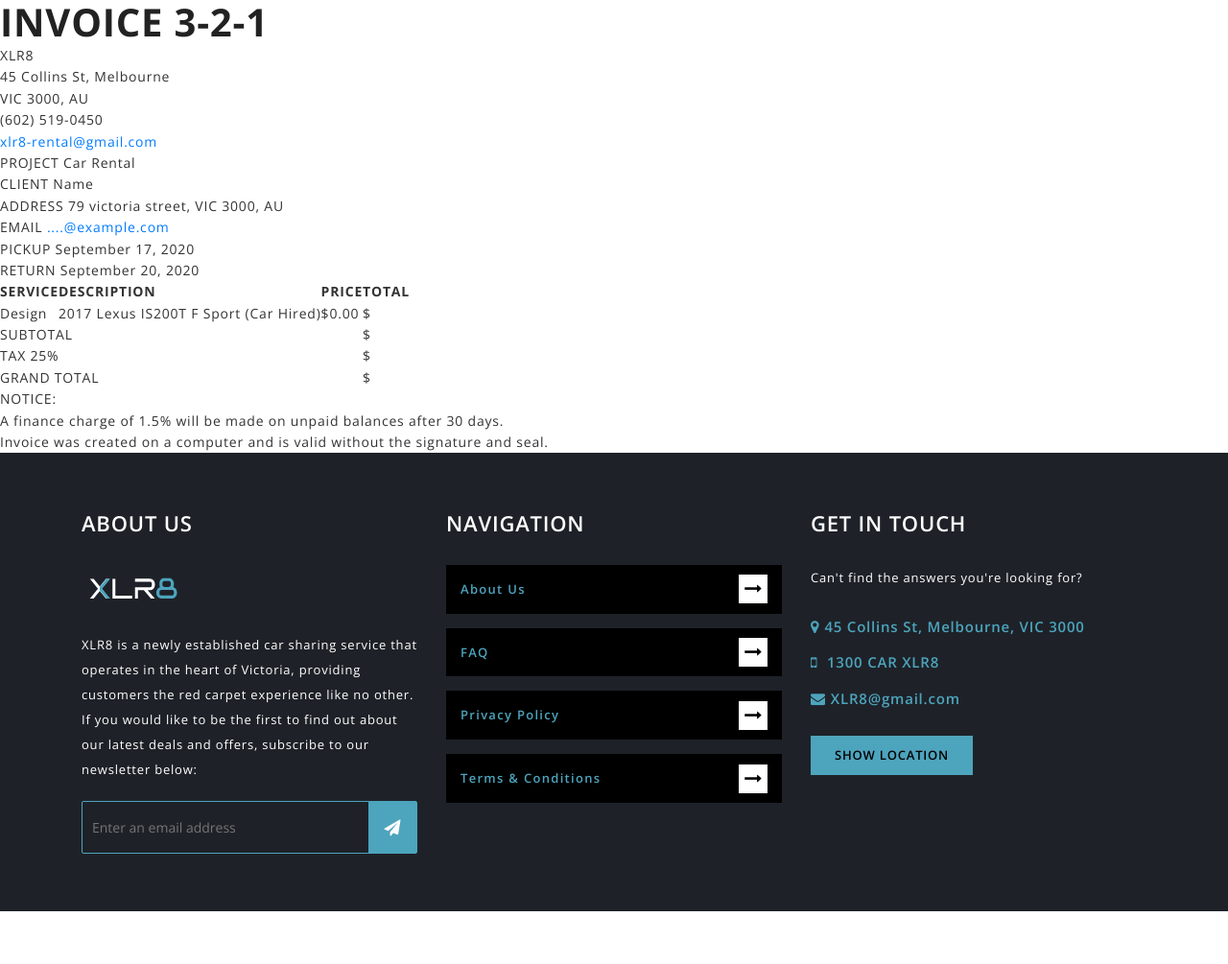
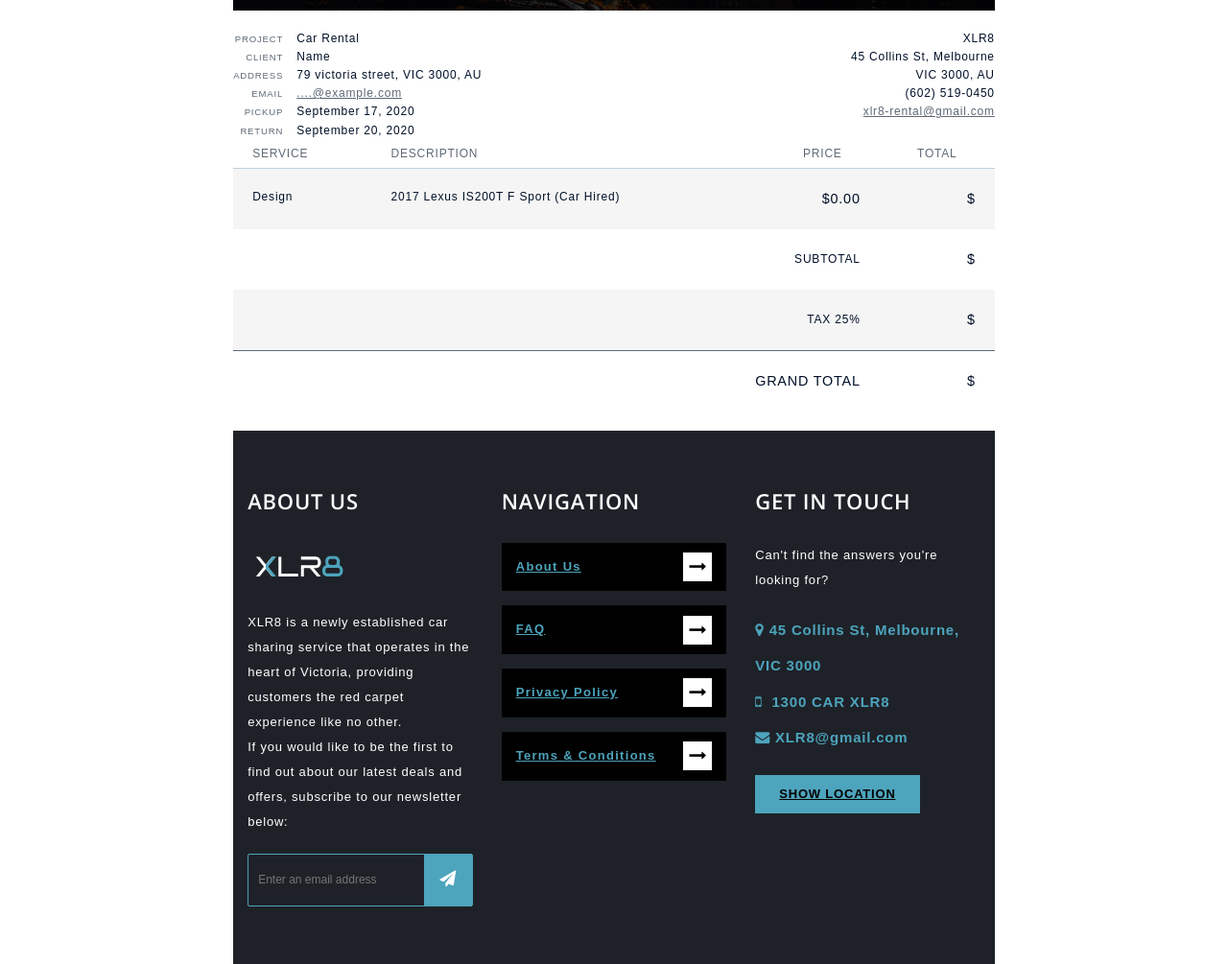
Before and after one commit to Shehan-Wences/XLR8, a CodeIgniter app: page /XLR8/index.php/welcome/invoice in a window 1280 px wide. Shown: the part 301-1306 px from the top of the page at 96% size. Before the commit the page ends 1251 px from the top, so only its background shows below. Run offline with CodeIgniter, Linux system fonts and the light colour scheme; some libraries are stand-ins or nearby versions.

Commit message:
invoice page

```diff
--- a/application/config/config.php
+++ b/application/config/config.php
@@ -24,7 +24,7 @@ defined('BASEPATH') OR exit('No direct script access allowed');
 |
 */
 $config['base_url'] = 'https://xlr8-rental.herokuapp.com/';
-//$config['base_url'] = 'http://localhost/ProgrammingProject/';
+//$config['base_url'] = 'http://localhost/XLR8/';
 
 /*
 |--------------------------------------------------------------------------
--- a/application/views/carshare_invoice.php
+++ b/application/views/carshare_invoice.php
@@ -6,6 +6,21 @@ $this->load->view('inc/header', $data);
 ?>
 
  <!DOCTYPE html>
+ <section id="page-title-area" class="section-padding overlay">
+        <div class="container">
+            <div class="row">
+                <!-- Page Title Start -->
+                <div class="col-lg-12">
+                    <div class="section-title  text-center">
+                        <h2>Invoice</h2>
+                        <span class="title-line"><i class="fa fa-car"></i></span>
+                    </div>
+                </div>
+                <!-- Page Title End -->
+            </div>
+        </div>
+    </section>
+    <br>
 <html lang="en">
   <head>
     <meta charset="utf-8">
@@ -13,11 +28,8 @@ $this->load->view('inc/header', $data);
     <link rel="stylesheet" href="style.css" media="all" />
   </head>
   <body>
-    <header class="clearfix">
-      <div id="logo">
-        <img src="logo.png">
-      </div>
-      <h1>INVOICE 3-2-1</h1>
+
+
       <div id="company" class="clearfix">
         <div>XLR8</div>
         <div>45 Collins St, Melbourne<br />  VIC 3000, AU</div>
@@ -65,14 +77,7 @@ $this->load->view('inc/header', $data);
           </tr>
         </tbody>
       </table>
-      <div id="notices">
-        <div>NOTICE:</div>
-        <div class="notice">A finance charge of 1.5% will be made on unpaid balances after 30 days.</div>
-      </div>
     </main>
-    <footer>
-      Invoice was created on a computer and is valid without the signature and seal.
-    </footer>
   </body>
 </html>
 
@@ -105,4 +110,5 @@ $this->load->view('inc/header', $data);
 
 
 
+
 <?php $this->load->view('inc/footer'); ?>
--- a/assets/css/style.css
+++ b/assets/css/style.css
@@ -51,6 +51,7 @@
 *	27. Login Page Css
 *	28. $404 ERROR Page Css
 *	29. Driver Page Css
+*       30. Invoice Page Css
 *
 *	Responsive Css Include on assets/css/responsive.css
 *
@@ -3292,3 +3293,143 @@ line-height: 45px;
   color: #fff;
 
 }
+
+/*==============================
+    Invoice Page Css
+================================*/
+.clearfix:after {
+  content: "";
+  display: table;
+  clear: both;
+}
+
+a {
+  color: #5D6975;
+  text-decoration: underline;
+}
+
+body {
+  position: relative;
+  width: 21cm;
+  height: 29.7cm;
+  margin: 0 auto;
+  color: #001028;
+  background: #FFFFFF;
+  font-family: Arial, sans-serif;
+  font-size: 12px;
+  font-family: Arial;
+}
+
+header {
+  padding: 10px 0;
+  margin-bottom: 30px;
+}
+
+#logo {
+  text-align: center;
+  margin-bottom: 10px;
+}
+
+#logo img {
+  width: 90px;
+}
+
+h1 {
+  border-top: 1px solid  #5D6975;
+  border-bottom: 1px solid  #5D6975;
+  color: #5D6975;
+  font-size: 2.4em;
+  line-height: 1.4em;
+  font-weight: normal;
+  text-align: center;
+  margin: 0 0 20px 0;
+  background: url(dimension.png);
+}
+
+#project {
+  float: left;
+}
+
+#project span {
+  color: #5D6975;
+  text-align: right;
+  width: 52px;
+  margin-right: 10px;
+  display: inline-block;
+  font-size: 0.8em;
+}
+
+#company {
+  float: right;
+  text-align: right;
+}
+
+#project div,
+#company div {
+  white-space: nowrap;
+}
+
+table {
+  width: 100%;
+  border-collapse: collapse;
+  border-spacing: 0;
+  margin-bottom: 20px;
+}
+
+table tr:nth-child(2n-1) td {
+  background: #F5F5F5;
+}
+
+table th,
+table td {
+  text-align: center;
+}
+
+table th {
+  padding: 5px 20px;
+  color: #5D6975;
+  border-bottom: 1px solid #C1CED9;
+  white-space: nowrap;
+  font-weight: normal;
+}
+
+table .service,
+table .desc {
+  text-align: left;
+}
+
+table td {
+  padding: 20px;
+  text-align: right;
+}
+
+table td.service,
+table td.desc {
+  vertical-align: top;
+}
+
+table td.unit,
+table td.qty,
+table td.total {
+  font-size: 1.2em;
+}
+
+table td.grand {
+  border-top: 1px solid #5D6975;;
+}
+
+#notices .notice {
+  color: #5D6975;
+  font-size: 1.2em;
+}
+
+footer {
+  color: #5D6975;
+  width: 100%;
+  height: 30px;
+  position: absolute;
+  bottom: 0;
+  border-top: 1px solid #C1CED9;
+  padding: 8px 0;
+  text-align: center;
+}
```
Also changed, not shown: application/views/carshare_payment.php (deleted, +0 -43 lines), application/views/invoice.html (deleted, +0 -70 lines), assets/img/paypal.png (added).
